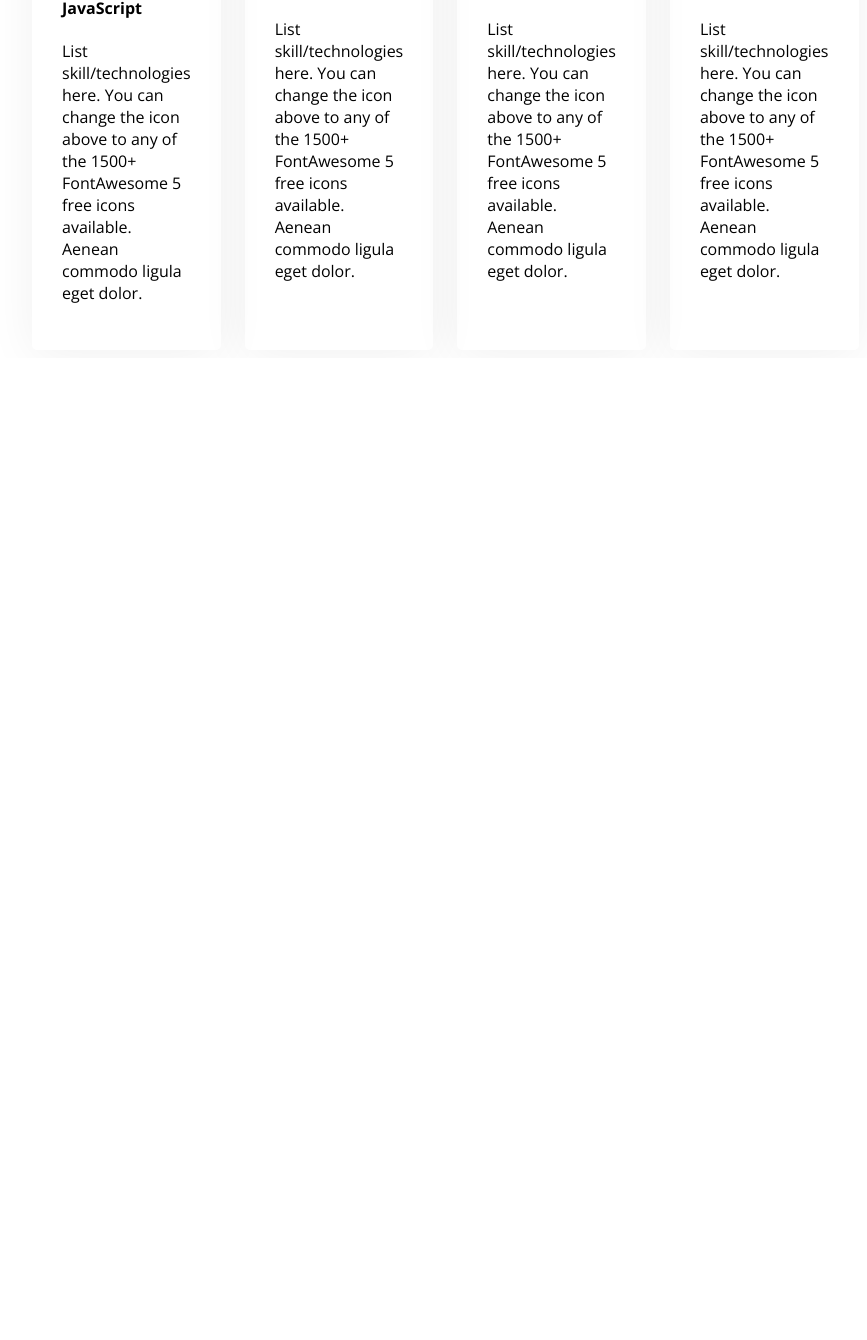
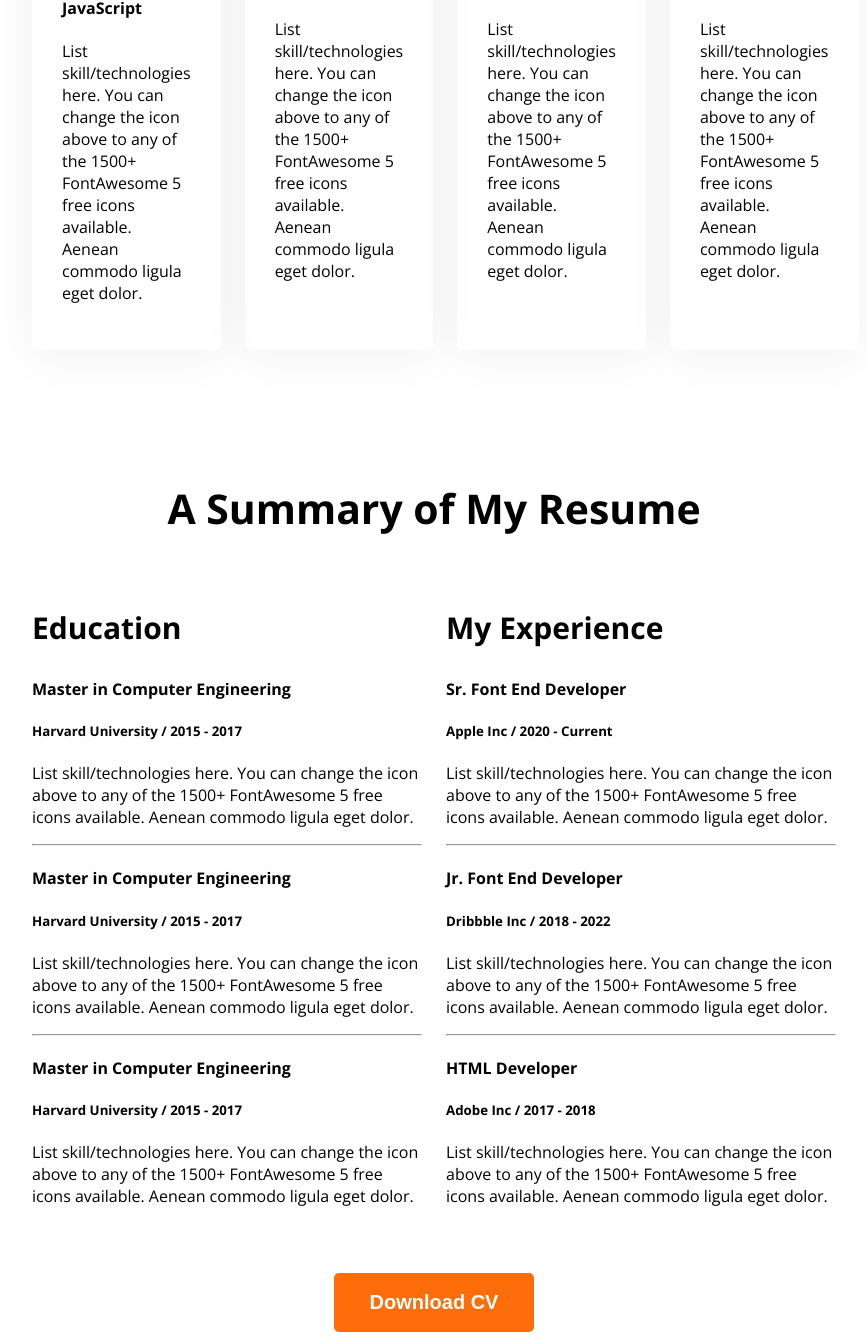
Before and after one commit to Md-Shifaz-Mamur/my-developer-portfolio, a plain HTML site: page index.html in a window 1280 px wide. Shown: the part 2830-4170 px from the top of the page, without its empty margins (206-1073 px from the left). Before the commit the page ends 3188 px from the top, so only its background shows below. Drawn offline with nearby package versions, Linux system fonts and the light colour scheme.

Commit message:
added resume section

```diff
--- a/index.html
+++ b/index.html
@@ -64,13 +64,15 @@
         </section>
 
         <!-- What I Do  -->
-         <section>
+        <section>
 
-           <div  class="what-i-do">
-            <h3 class="what-do-text">What I Do</h3>
-            <p class="what-do-description">
-                I have more than 10 years experience building software for clients all over the world. Below is a quick overview of my main technical skill sets and technologies i use. Want to find out more about my experience? Check out my online resume and project portfolio.
-           </div>
+            <div class="what-i-do">
+                <h3 class="what-do-text">What I Do</h3>
+                <p class="what-do-description">
+                    I have more than 10 years experience building software for clients all over the world. Below is a
+                    quick overview of my main technical skill sets and technologies i use. Want to find out more about
+                    my experience? Check out my online resume and project portfolio.
+            </div>
 
 
             </p>
@@ -79,28 +81,80 @@
                 <div class="card">
                     <img src="./images/icons/js.png" alt="">
                     <h4>Vanilla JavaScript</h4>
-                    <p>List skill/technologies here. You can change the icon above to any of the 1500+ FontAwesome 5 free icons available. Aenean commodo ligula eget dolor.</p>
+                    <p>List skill/technologies here. You can change the icon above to any of the 1500+ FontAwesome 5
+                        free icons available. Aenean commodo ligula eget dolor.</p>
                 </div>
                 <div class="card">
                     <img src="./images/icons/react.png" alt="">
                     <h4>react</h4>
-                    <p>List skill/technologies here. You can change the icon above to any of the 1500+ FontAwesome 5 free icons available. Aenean commodo ligula eget dolor.</p>
+                    <p>List skill/technologies here. You can change the icon above to any of the 1500+ FontAwesome 5
+                        free icons available. Aenean commodo ligula eget dolor.</p>
                 </div>
                 <div class="card">
                     <img src="./images/icons/nodejs.png" alt="">
                     <h4>Node.js</h4>
-                    <p>List skill/technologies here. You can change the icon above to any of the 1500+ FontAwesome 5 free icons available. Aenean commodo ligula eget dolor.</p>
+                    <p>List skill/technologies here. You can change the icon above to any of the 1500+ FontAwesome 5
+                        free icons available. Aenean commodo ligula eget dolor.</p>
                 </div>
                 <div class="card">
                     <img src="./images/icons/mongo.png" alt="">
                     <h4>MongoDB</h4>
-                    <p>List skill/technologies here. You can change the icon above to any of the 1500+ FontAwesome 5 free icons available. Aenean commodo ligula eget dolor.</p>
+                    <p>List skill/technologies here. You can change the icon above to any of the 1500+ FontAwesome 5
+                        free icons available. Aenean commodo ligula eget dolor.</p>
                 </div>
             </div>
 
-         </section>
+        </section>
+
+        <!-- Summary  -->
+         <div class="whole-summary-block-title">
+                <h3>A Summary of My Resume</h3>
+            </div>
+        <section class="whole-summary-block">
+
+            <div class="summary-column">
+                <h3 class="summary-column-h3">Education</h3>
+                <h4 class="summary-column-title">Master in Computer Engineering</h4>
+                <h5 class="summary-column-subtitle">Harvard University / 2015 - 2017</h5>
+                <p class="summary-solumn-description">List skill/technologies here. You can change the icon above
+                    to any of the 1500+ FontAwesome 5 free icons available. Aenean commodo ligula eget dolor.</p>
+                    <hr>
+                <h4 class="summary-column-title">Master in Computer Engineering</h4>
+                <h5 class="summary-column-subtitle">Harvard University / 2015 - 2017</h5>
+                <p class="summary-solumn-description">List skill/technologies here. You can change the icon above
+                    to any of the 1500+ FontAwesome 5 free icons available. Aenean commodo ligula eget dolor.</p>
+                    <hr>
+                <h4 class="summary-column-title">Master in Computer Engineering</h4>
+                <h5 class="summary-column-subtitle">Harvard University / 2015 - 2017</h5>
+                <p class="summary-solumn-description">List skill/technologies here. You can change the icon above
+                    to any of the 1500+ FontAwesome 5 free icons available. Aenean commodo ligula eget dolor.</p>
+            </div>
+            <div class="summary-column">
+                <h3 class="summary-column-h3">My Experience</h3>
+                <h4 class="summary-column-title">Sr. Font End Developer</h4>
+                <h5 class="summary-column-subtitle">Apple Inc / 2020 - Current</h5>
+                <p class="summary-solumn-description">List skill/technologies here. You can change the icon above
+                    to any of the 1500+ FontAwesome 5 free icons available. Aenean commodo ligula eget dolor.</p>
+                    <hr>
+                <h4 class="summary-column-title">Jr. Font End Developer</h4>
+                <h5 class="summary-column-subtitle">Dribbble Inc / 2018 - 2022</h5>
+                <p class="summary-solumn-description">List skill/technologies here. You can change the icon above
+                    to any of the 1500+ FontAwesome 5 free icons available. Aenean commodo ligula eget dolor.</p>
+                    <hr>
+                <h4 class="summary-column-title">HTML Developer</h4>
+                <h5 class="summary-column-subtitle">Adobe Inc / 2017 - 2018</h5>
+                <p class="summary-solumn-description">List skill/technologies here. You can change the icon above
+                    to any of the 1500+ FontAwesome 5 free icons available. Aenean commodo ligula eget dolor.</p>
+            </div>
+
+        </section>
+        <div class="btn-holder">
+            <button class="btn-primary-cv">Download CV</button>
+        </div>
+
     </main>
     <footer>
+
 
     </footer>
 
--- a/styles/style.css
+++ b/styles/style.css
@@ -1,103 +1,104 @@
 @import url('https://fonts.googleapis.com/css2?family=Open+Sans:ital,wght@0,300..800;1,300..800&display=swap');
 
 
-.open-sans-normal{
+.open-sans-normal {
     font-family: "Open Sans", sans-serif;
     font-optical-sizing: auto;
     font-style: normal;
     font-variation-settings:
-      "wdth" 100;
-  }
+        "wdth" 100;
+}
 
-.open-sans-eb{
+.open-sans-eb {
     font-family: "Open Sans", sans-serif;
     font-optical-sizing: auto;
     font-weight: 800;
     font-size: 45px;
     font-style: normal;
     font-variation-settings:
-      "wdth" 100;
+        "wdth" 100;
 }
 
 /* Nav Title  */
-.fa{
-   color: #FD6E0A;
+.fa {
+    color: #FD6E0A;
 }
 
 
 
 /* Nav Styles */
-.nav-bar{
+.nav-bar {
     display: flex;
     align-items: center;
     justify-content: space-between;
-    margin: 0px 0px 200px 200px ;
+    margin: 0px 0px 200px 200px;
     background-color: #FFF8F3;
 }
 
-nav ul li{
+nav ul li {
     list-style: none;
     margin-right: 51px;
 }
 
-nav li a{
+nav li a {
     text-decoration: none;
     font-size: 20px;
     color: #474747
 }
 
-nav ul{
+nav ul {
     display: flex;
     align-items: center;
 
 }
 
 /* button  */
-.btn-primary{
+.btn-primary {
     background-color: #FD6E0A;
     font-weight: bold;
     border: none;
     color: #FFFFFF;
-    padding: 18px 36px ;
+    padding: 18px 36px;
     border-radius: 5px;
     font-size: 20px;
 }
 
 /* banner style */
-.banner{
+.banner {
     display: flex;
     margin: 0 35px 0 200px;
 
 }
 
-.banner-greetings{
+.banner-greetings {
     color: #474747;
     align-items: center;
 }
 
-.banner-description{
+.banner-description {
     color: #474747;
     align-items: center;
 }
 
 /* header  */
-.header{
+.header {
     background-image: url(../images/developer.png), url(../images/header_bg.png);
-    background-repeat: no-repeat  ;
-    background-position: center  left, bottom  right;
+    background-repeat: no-repeat;
+    background-position: center left, bottom right;
     background-color: #FFF8F3;
     /* margin: 0%; */
 }
 
 /* About Section  */
 
-.about-me-block{
+.about-me-block {
     text-align: center;
-    background-color: #FFF8F3 ;
-    margin: 330px 230px 330px 230px  ;
+    background-color: #FFF8F3;
+    margin: 330px 230px 330px 230px;
     padding: 156px 131px 157px 131px;
 }
-.about-me-contents{
+
+.about-me-contents {
 
     text-align: center;
     border: 1px solid;
@@ -106,31 +107,68 @@ nav ul{
 
 .about-items-parent {
     display: flex;
-    text-align: center ;
+    text-align: center;
     justify-content: space-around;
 }
 
-.about-data{
+.about-data {
     font-weight: 800;
 }
 
 /* What I Do  */
-.what-i-do{
+.what-i-do {
     text-align: center;
-    margin: 230px 230px 0px 230px  ;
+    margin: 230px 230px 0px 230px;
     font-size: 35px;
 }
 
-.card-block{
+.card-block {
     display: flex;
-    margin: 0px 230px 0px 230px  ;
+    margin: 0px 230px 0px 230px;
     gap: 24px;
 
 
 }
 
-.card{
+.card {
     padding: 30px;
-    box-shadow: 0px 6px 50px 0px rgba(0,0,0,0.06);
+    box-shadow: 0px 6px 50px 0px rgba(0, 0, 0, 0.06);
     border-radius: 5px;
 }
+
+/* Summary  */
+.whole-summary-block-title {
+    text-align: center;
+    margin-top: 130px;
+    font-size: 35px;
+}
+
+.whole-summary-block {
+    display: flex;
+    gap: 24px;
+    margin: 0px 230px 0px 230px;
+    align-items: center;
+
+}
+
+.btn-primary-cv {
+
+    background-color: #FD6E0A;
+    font-weight: bold;
+    border: none;
+    color: #FFFFFF;
+    padding: 18px 36px;
+    border-radius: 5px;
+    font-size: 20px;
+}
+
+.btn-holder {
+    align-items: center;
+    text-align: center;
+    justify-content: center;
+    margin-top: 50px;
+}
+
+.summary-column-h3{
+    font-size: 30px;
+}
```
